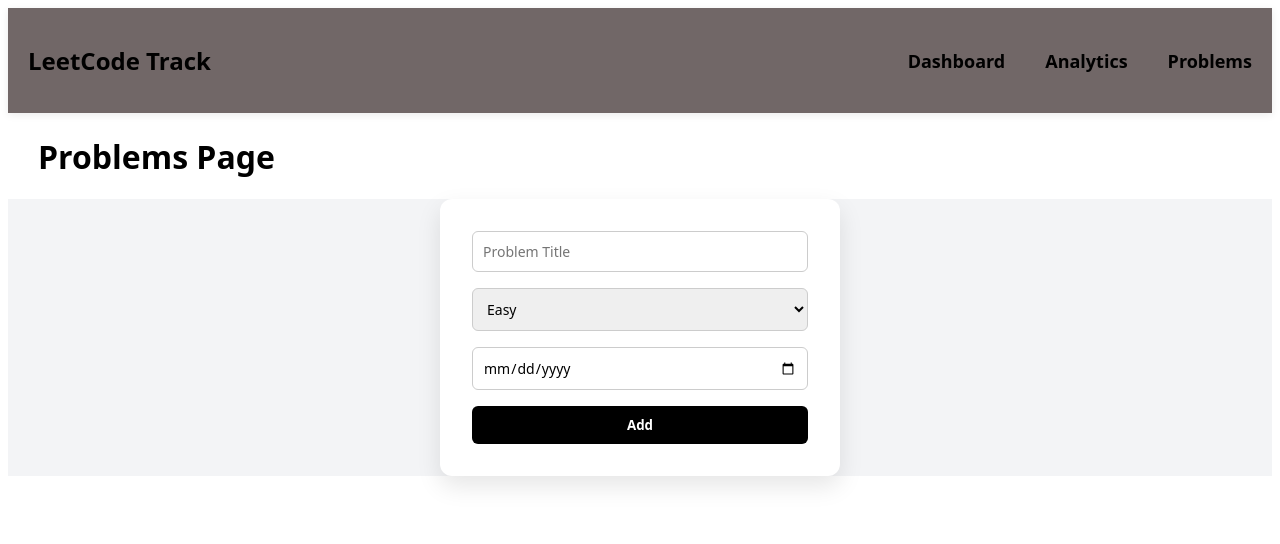
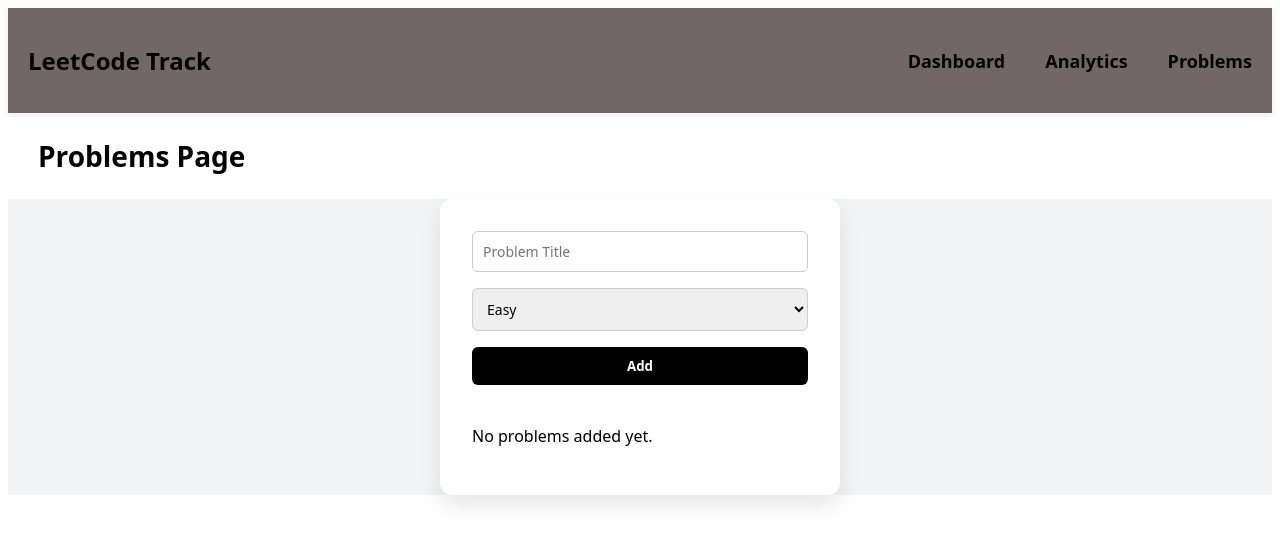
Before and after one commit to shellsri/leettrack, a React (Vite) app: page /problems in a window 1280 px wide. Shown: the top 544 px of the page. Built offline with nearby package versions, Linux system fonts and the light colour scheme.

Commit message:
Add dashboard and problems pages

```diff
--- a/src/App.jsx
+++ b/src/App.jsx
@@ -1,16 +1,17 @@
-import React from 'react'
+import React, { useState } from 'react'
 import { Route, Routes } from 'react-router'
 import Header from './components/Header.jsx'
 import Dashboard from './pages/Dashboard.jsx'
 import Problems from './pages/Problems.jsx'
 import Analytics from './pages/Analytics.jsx'
 const App = () => {
+  const [problems, setproblems] = useState([])
   return (
     <div>
       <Header/>
       <Routes>
-        <Route path ='/dashboard' element={<Dashboard/>}></Route>
-        <Route path ='/problems' element={<Problems/>}></Route>
+        <Route path ='/dashboard' element={<Dashboard problems = {problems}/>}></Route>
+        <Route path ='/problems' element={<Problems problems={problems} setproblems={setproblems}/>}></Route>
         <Route path ='/analytics' element={<Analytics/>}></Route>
 
       </Routes>
--- a/src/index.css
+++ b/src/index.css
@@ -97,6 +97,49 @@
     padding-left: 30px;
 
 }
+
+/* PROBLEMS LIST */
+.problems-list {
+  margin-top: 24px;
+  display: flex;
+  flex-direction: column;
+  gap: 12px;
+}
+
+/* SINGLE PROBLEM ITEM */
+.problem-item {
+  display: flex;
+  justify-content: space-between;
+  align-items: center;
+  padding: 10px 12px;
+  background-color: #f9fafb;
+  border-radius: 8px;
+  font-size: 14px;
+}
+
+/* DELETE BUTTON */
+.delete-btn {
+  background-color: transparent;
+  border: 1px solid #ef4444;
+  color: #ef4444;
+  padding: 4px 10px;
+  border-radius: 6px;
+  font-size: 12px;
+  cursor: pointer;
+  }
+
+.delete-btn:hover {
+  background-color: #ef4444;
+  color: #fff;
+}
+
+/* PAGE HEADING */
+.heading h1 {
+  font-size: 28px;
+  font-weight: 700;
+  margin: 24px 0;
+}
+
 /* Card css */
 .card {
   background-color: #ffffff;
@@ -107,7 +150,7 @@
 
 .card-label {
   font-size: 18px;
-  font-weight: 650;
+  font-weight: 6507;
   color: #575e6b;
   margin-bottom: 6px;
 }
--- a/src/pages/Problems.jsx
+++ b/src/pages/Problems.jsx
@@ -1,29 +1,88 @@
-import React from 'react'
+import React, { useState } from "react";
 
-const Problems = () => {
+const Problems = ({ problems, setproblems }) => {
+  const [title, settitle] = useState("");
+  const [difficulty, setdifficulty] = useState("Easy");
+
+  // ADD PROBLEM
+  const addproblem = (e) => {
+    e.preventDefault();
+
+    if (!title.trim()) return;
+
+    const newproblem = {
+      id: Date.now(),
+      title,
+      difficulty,
+    };
+
+    setproblems([...problems, newproblem]);
+    settitle("");
+    setdifficulty("Easy");
+  };
+
+  // DELETE PROBLEM
+  const deleteproblem = (id) => {
+    setproblems(problems.filter((p) => p.id !== id));
+  };
+
   return (
     <div>
-      <div className='heading'>
+      <div className="heading">
         <h1>Problems Page</h1>
       </div>
+
       <div>
         <div className="page">
           <div className="modal">
-            <form className="form">
-              <input type="text" placeholder="Problem Title" />
-              <select>
+            {/* ADD FORM */}
+            <form className="form" onSubmit={addproblem}>
+              <input
+                type="text"
+                placeholder="Problem Title"
+                value={title}
+                onChange={(e) => settitle(e.target.value)}
+              />
+
+              <select
+                value={difficulty}
+                onChange={(e) => setdifficulty(e.target.value)}
+              >
                 <option>Easy</option>
                 <option>Medium</option>
                 <option>Hard</option>
               </select>
-              <input type="date" />
-              <button>Add</button>
+
+              <button type="submit">Add</button>
             </form>
+
+            {/* PROBLEMS LIST */}
+            <div className="problems-list">
+              {problems.length === 0 ? (
+                <p>No problems added yet.</p>
+              ) : (
+                problems.map((p) => (
+                  <div key={p.id} className="problem-item">
+                    <span>
+                      {p.title} — {p.difficulty}
+                    </span>
+
+                    <button
+                      className="delete-btn"
+                      onClick={() => deleteproblem(p.id)}
+                    >
+                      Delete
+                    </button>
+                  </div>
+                ))
+              )}
+            </div>
+
           </div>
         </div>
       </div>
     </div>
-  )
-}
+  );
+};
 
-export default Problems
+export default Problems;
```
